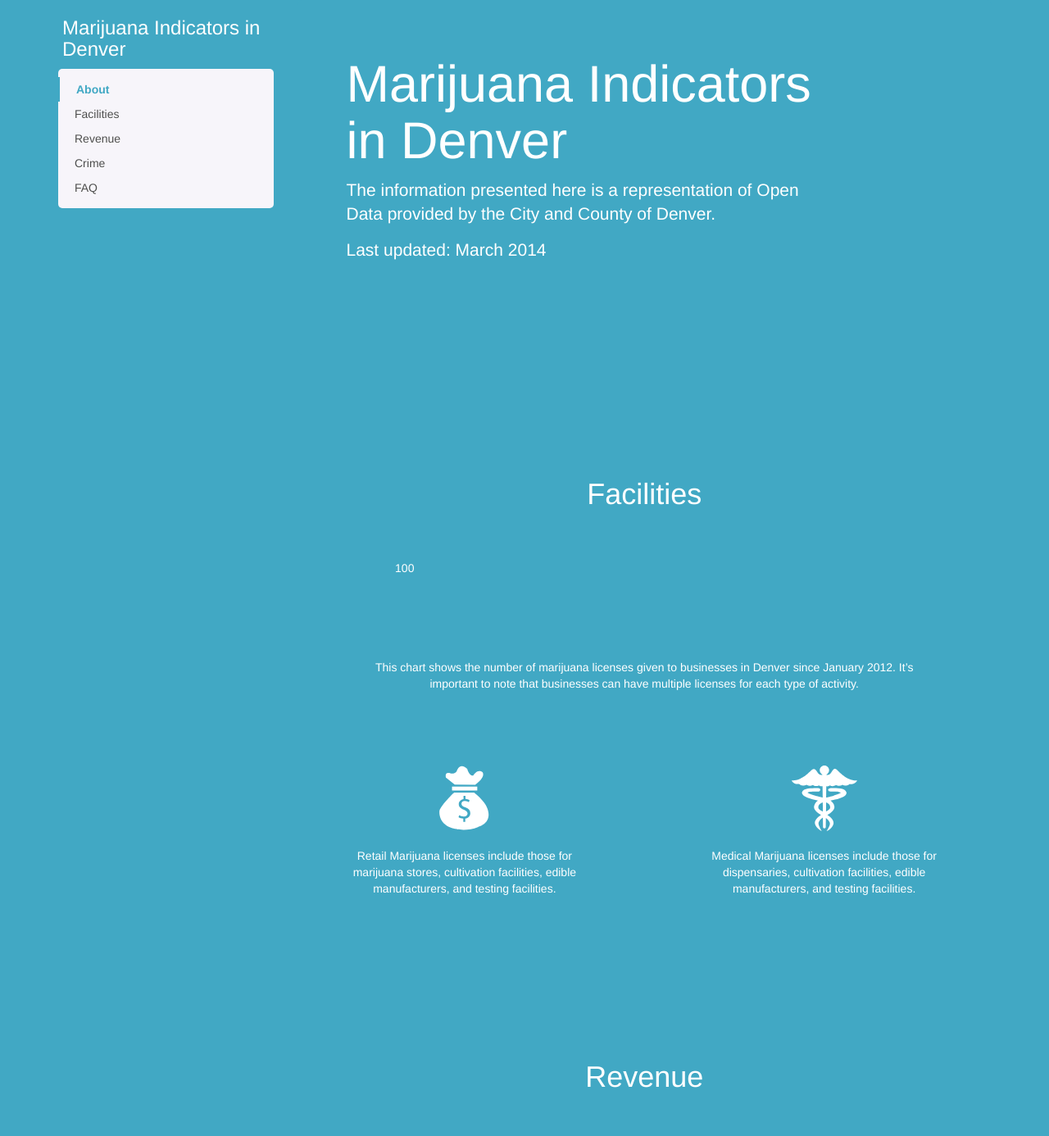
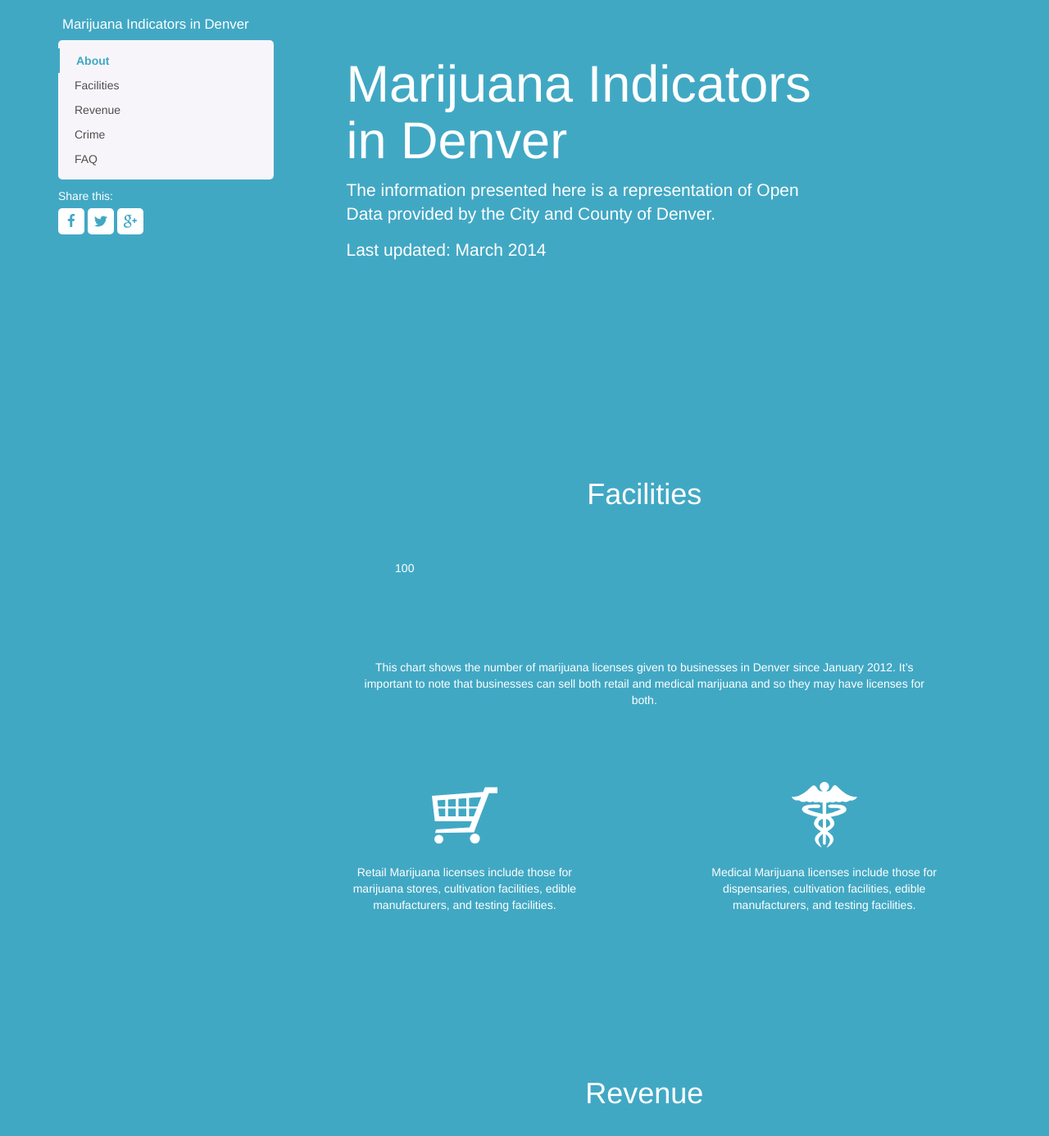
Before and after one commit to boonrs/denver-marijuana-infographic, a Jekyll site: the page built from index.html, in a window 1280 px wide and 1400 px high. Shown: the top 1386 px of the window at 82% size. Built offline with Jekyll 4.4.1, drawn with Linux system fonts in a browser that asks for light colours; Markdown is read by kramdown in place of the engine named in the settings; some of the changed text lies outside the part shown.

Commit message:
Added sharing options to sidebar

```diff
--- a/_layouts/default.html
+++ b/_layouts/default.html
@@ -26,9 +26,21 @@
         <script type="text/javascript" src="data/facilities.json"></script>
         <script type="text/javascript" src="data/crime.json "></script>
         <script type="text/javascript" src="data/faq.json "></script>
+        <script type="text/javascript" src="http://w.sharethis.com/button/buttons.js"></script>
+        <script type="text/javascript">stLight.options({publisher: "46e4833a-a8e0-486e-9849-76d8fee2f6fe", doNotHash: false, doNotCopy: false, hashAddressBar: false});</script>
 
     </head>
     <body data-spy="scroll" data-target=".navbar">
+
+
+    <div id="fb-root"></div>
+    <script>(function(d, s, id) {
+      var js, fjs = d.getElementsByTagName(s)[0];
+      if (d.getElementById(id)) return;
+      js = d.createElement(s); js.id = id;
+      js.src = "//connect.facebook.net/en_US/all.js#xfbml=1";
+      fjs.parentNode.insertBefore(js, fjs);
+    }(document, 'script', 'facebook-jssdk'));</script>
 
       {{ content }}
 
--- a/css/main.css
+++ b/css/main.css
@@ -10,7 +10,6 @@
 body {
   color: white;
   background-color: #41a8c4;
-
 }
 
 .section-title {
@@ -34,6 +33,55 @@ img.center {
 }
 
 .row {margin-bottom: 50px;}
+
+/* Share Buttons*/
+.share_this {
+  margin-top: 10px;
+  width: 100%;
+  font-family: 'Helvetica Neue', Helvetica, Arial, sans-serif;
+}
+
+.fb {
+ margin-top: 5px;
+ width: 32px;
+ height:32px;
+ display:inline-block;
+ background:transparent url('/images/fb.svg') center top no-repeat;
+ border-radius: 5px;
+}
+
+.twitter {
+ margin-top: 5px;
+ width: 32px;
+ height:32px;
+ display:inline-block;
+ background:transparent url('/images/twitter.svg') center top no-repeat;
+ border-radius: 5px;
+}
+
+.gplus {
+ margin-top: 5px;
+ width: 32px;
+ height:32px;
+ display:inline-block;
+ background:transparent url('/images/gplus.svg') center top no-repeat;
+ border-radius: 5px;
+}
+
+.fb:hover {
+  background-image: url('/images/fb_hover.svg');
+  border: 1px solid white;
+}
+.twitter:hover {
+  background-image: url('/images/twitter_hover.svg');
+  border: 1px solid white;
+}
+.gplus:hover {
+  background-image: url('/images/gplus_hover.svg');
+  border: 1px solid white;
+}
+
+
 
 /*Add Media Query for Mobile*/
 /*.container {   margin-top: 200px;}*/
@@ -95,7 +143,6 @@ img.center {
   display: inline-block;
   vertical-align: middle;
 }
-
 
 .section-block {
   padding-bottom: 50px;
@@ -303,12 +350,15 @@ footer a:hover {
  */
 
 /* By default it's not affixed in mobile views, so undo that */
+
+
 .bs-sidebar.affix {
   position: static;
 }
 
 #sidebar h3 {
   padding-left: 5px;
+  font-size: 1.2em;
 }
 
 /* First level of nav */
--- a/index.html
+++ b/index.html
@@ -33,7 +33,8 @@ title: {{ site.name }}
     <!-- Sidebar ================================================== -->
     <div id="sidebar" class="navbar col-sm-3 visible-md visible-lg" role="complementary">
       <div class="bs-sidebar hidden-print affix">
-        <h3>{{ site.name }}</h3>
+        <h3 class="site-name">{{ site.name }}</h3>
+
         <ul class="nav bs-sidenav">
           <li><a href="#about">About</a></li>
           <li><a href="#facilities">Facilities</a></li>
@@ -41,6 +42,17 @@ title: {{ site.name }}
           <li><a href="#crime">Crime</a></li>
           <li><a href="#faq">FAQ</a></li>
         </ul>
+
+
+        <div class="share_this">
+        Share this: <br>
+
+          <a class="fb" href="javascript:window.open('http://www.facebook.com/share.php?u=https://www.google.com/&title=Marijuana Indicators In Denver' , '_blank', 'width=400,height=500');void(0);"></a>
+
+          <a class="twitter" href="javascript:window.open('http://twitter.com/home?status=Marijuana Indicators In Denver+https://www.google.com/' , '_blank', 'width=400,height=500');void(0);"></a>
+
+          <a class="gplus"  href="javascript:window.open('https://plus.google.com/share?url=https://www.google.com/' , '_blank', 'width=490,height=550');void(0);"></a>
+        </div>
       </div>
     </div>
 
@@ -82,13 +94,13 @@ title: {{ site.name }}
 
         <div class="row">
           <div class="col-md-10 col-md-offset-1 text-center">
-            <p>This chart shows the number of marijuana licenses given to businesses in Denver since January 2012. It’s important to note that businesses can have multiple licenses for each type of activity.</p>
+            <p>This chart shows the number of marijuana licenses given to businesses in Denver since January 2012. It’s important to note that businesses can sell both retail and medical marijuana and so they may have licenses for both.</p>
           </div>
         </div>
 
         <div class="row">
             <div class="col-sm-6 text-center insight-container">
-                <img alt="Money" src="images/money.svg" height="80" width="80">
+                <img alt="Money" src="images/retail.svg" height="80" width="80">
                 <p class="image-description">Retail Marijuana licenses include those for marijuana stores, cultivation facilities, edible manufacturers, and testing facilities.</p>
             </div>
 
@@ -116,6 +128,12 @@ title: {{ site.name }}
         <div class="row">
           <div class="col-md-12 text-center">
             <div id="revenue-area" class="full-width-image"></div>
+          </div>
+        </div>
+
+        <div class="row">
+          <div class="col-md-10 col-md-offset-1 text-center">
+            <p>This chart shows the tax revenue that has been made off of retail and medical marijuana over time.</p>
           </div>
         </div>
 
```
Also changed, not shown: images/fb.svg (added), images/fb_hover.svg (added), images/gplus.svg (added), images/gplus_hover.svg (added), images/money.svg (deleted), images/retail.svg (added), images/ticket.svg, images/twitter.svg (added), images/twitter_hover.svg (added). Lines whose indentation alone changed are shown as unchanged.
